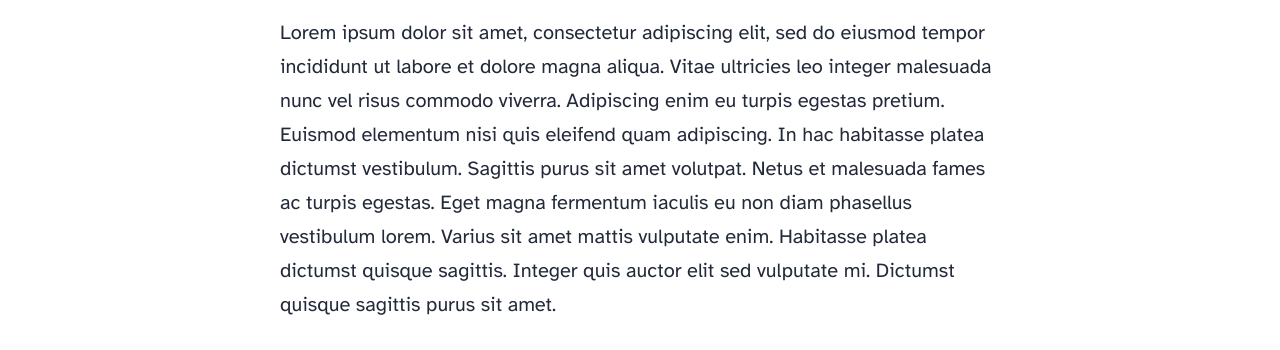
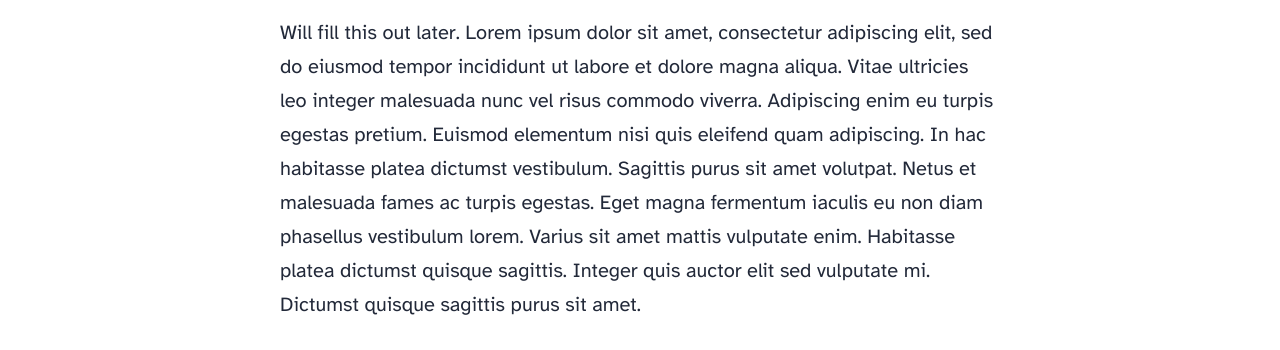
Before and after one commit to dezryth/mckellarchristian.com, an Astro site: page /about in a window 1280 px wide. Shown: the part 602-952 px from the top of the page. Built offline with nearby package versions, Linux system fonts and the light colour scheme; Astro itself is replaced by a stand-in of ours.

Commit message:
Testing github action.

```diff
--- a/src/pages/about.astro
+++ b/src/pages/about.astro
@@ -10,6 +10,7 @@
 	heroImage={AboutHeroImage}
 >
 	<p>
+    Will fill this out later.
 		Lorem ipsum dolor sit amet, consectetur adipiscing elit, sed do eiusmod tempor incididunt ut
 		labore et dolore magna aliqua. Vitae ultricies leo integer malesuada nunc vel risus commodo
 		viverra. Adipiscing enim eu turpis egestas pretium. Euismod elementum nisi quis eleifend quam
```
